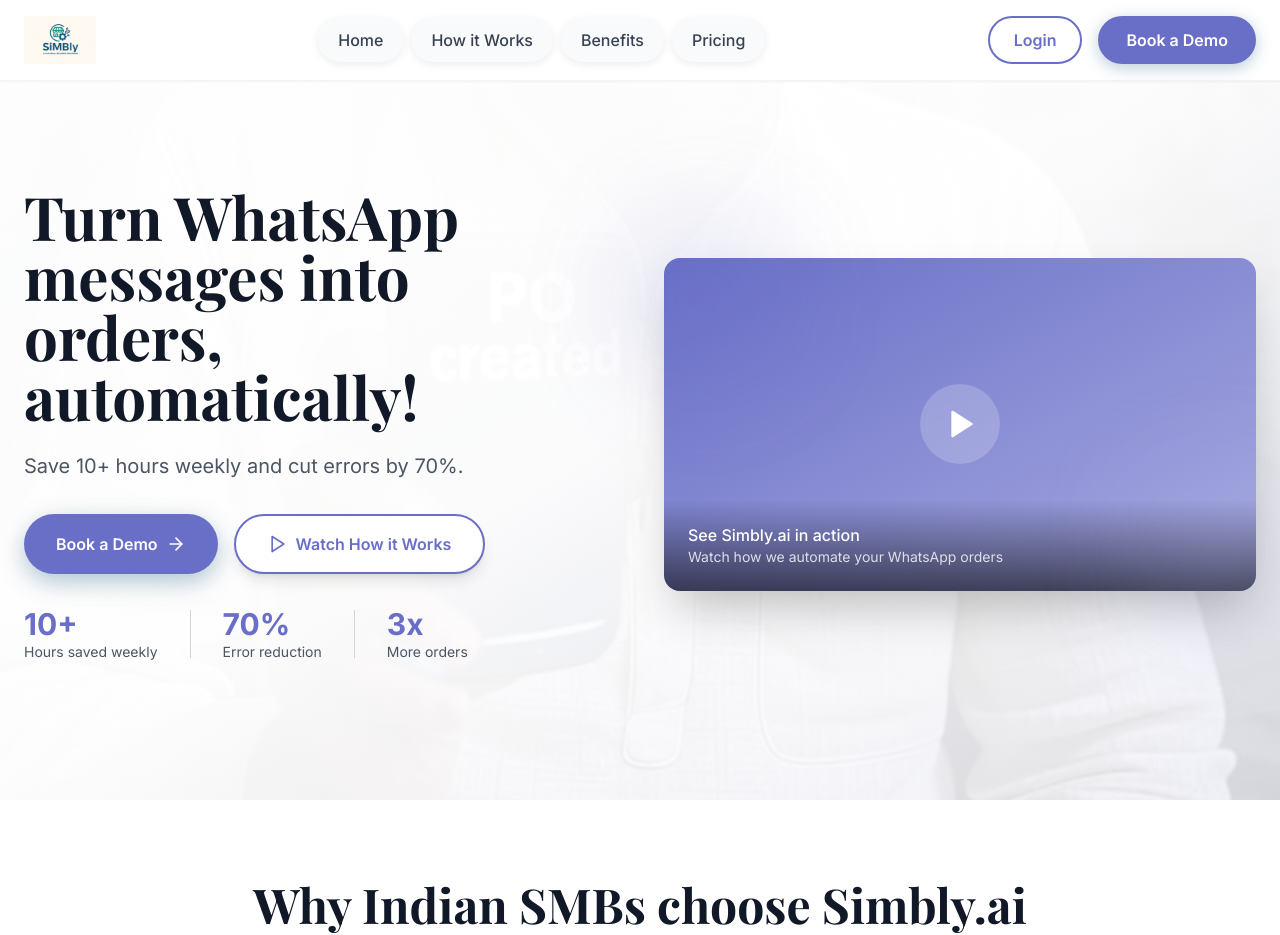
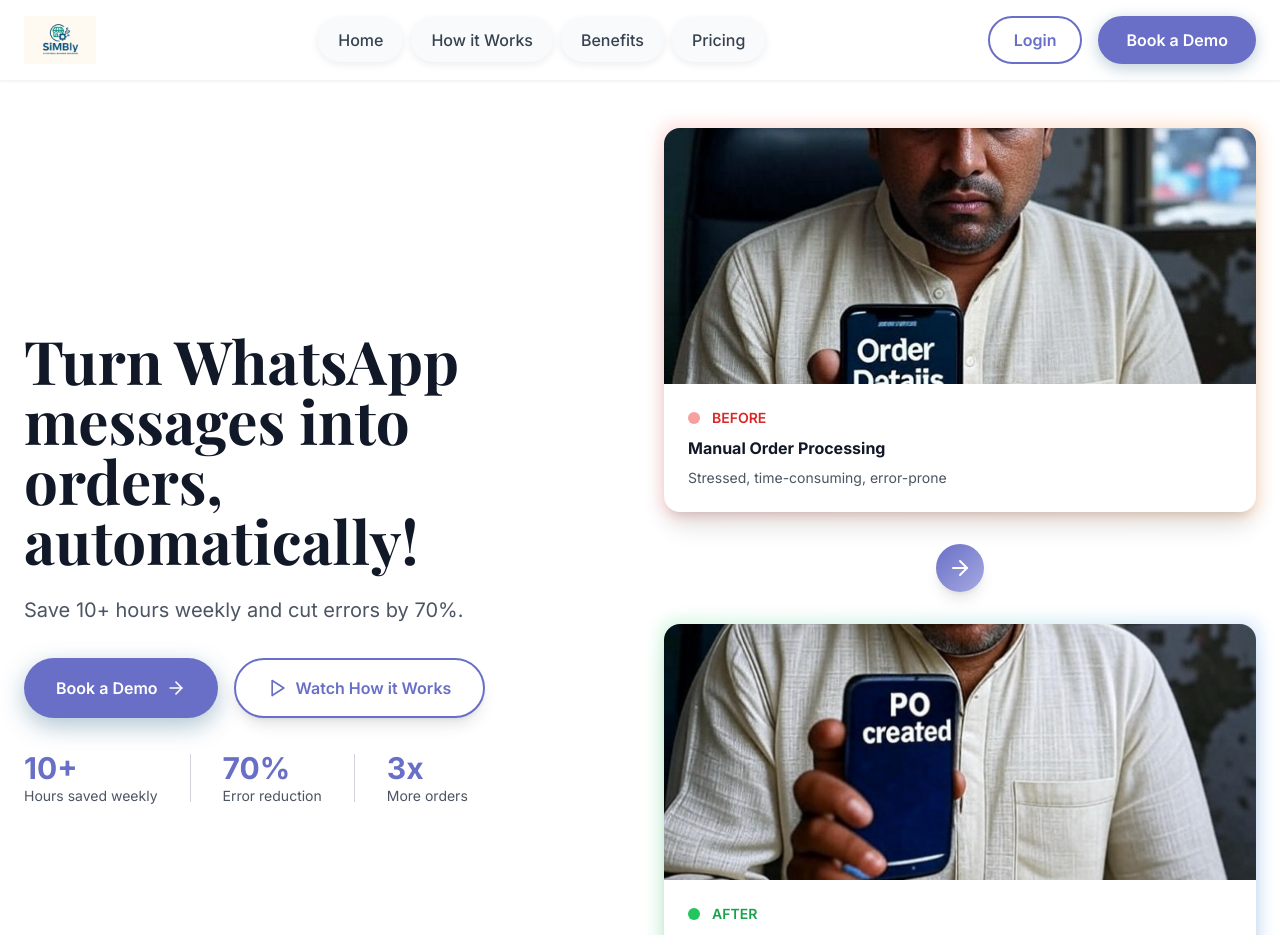
Before and after one commit to vikgid-spec/Outskill-Capstone-AIGF1, a React (Vite) app: page /home in a window 1280 px wide. Shown: the top 935 px of the page. Built offline with nearby package versions, Linux system fonts and the light colour scheme.

Commit message:
Updated Hero.tsx

```diff
--- a/src/components/Hero.tsx
+++ b/src/components/Hero.tsx
@@ -1,19 +1,12 @@
 import { Play, ArrowRight } from 'lucide-react';
-import heroBackground from '../assets/PO created copy.jpg';
+import orderReceived from '../assets/Order received-1 copy.jpeg';
+import poCreated from '../assets/PO created - 1 copy.jpeg';
 import { supabase } from '../lib/supabase'
 
 
 export default function Hero() {
   return (
     <section id="hero" className="relative pt-32 pb-20 px-6 min-h-screen flex items-center">
-      <div className="absolute inset-0 z-0">
-        <img
-          src={heroBackground}
-          alt="SMB Owner"
-          className="w-full h-full object-cover opacity-15"
-        />
-        <div className="absolute inset-0 bg-gradient-to-br from-white/95 via-white/90 to-secondary/10"></div>
-      </div>
       <div className="max-w-7xl mx-auto relative z-10">
         <div className="grid md:grid-cols-2 gap-12 items-center">
           <div>
@@ -51,20 +44,53 @@ export default function Hero() {
             </div>
           </div>
 
-          <div className="relative">
-            <div className="aspect-video bg-gradient-to-br from-primary to-secondary rounded-2xl shadow-2xl overflow-hidden relative">
-              <div className="absolute inset-0 flex items-center justify-center">
-                <div className="w-20 h-20 bg-white/20 backdrop-blur-sm rounded-full flex items-center justify-center cursor-pointer hover:bg-white/30 transition-all">
-                  <Play size={32} className="text-white ml-1" fill="white" />
+          <div className="relative space-y-8">
+            {/* Before - Order Received */}
+            <div className="relative group">
+              <div className="absolute -inset-1 bg-gradient-to-r from-red-400 to-orange-400 rounded-2xl blur opacity-25 group-hover:opacity-40 transition duration-300"></div>
+              <div className="relative bg-white rounded-2xl shadow-xl overflow-hidden">
+                <img
+                  src={orderReceived}
+                  alt="Business owner receiving order details on WhatsApp - looking stressed"
+                  className="w-full h-64 object-cover"
+                />
+                <div className="p-6">
+                  <div className="flex items-center gap-3 mb-2">
+                    <div className="w-3 h-3 bg-red-500 rounded-full animate-pulse"></div>
+                    <span className="text-red-600 font-semibold text-sm">BEFORE</span>
+                  </div>
+                  <h3 className="font-bold text-gray-900 mb-2">Manual Order Processing</h3>
+                  <p className="text-gray-600 text-sm">Stressed, time-consuming, error-prone</p>
                 </div>
               </div>
-              <div className="absolute bottom-0 left-0 right-0 p-6 bg-gradient-to-t from-black/60 to-transparent">
-                <p className="text-white font-medium">See Simbly.ai in action</p>
-                <p className="text-white/80 text-sm">Watch how we automate your WhatsApp orders</p>
+            </div>
+
+            {/* Arrow */}
+            <div className="flex justify-center">
+              <div className="w-12 h-12 bg-gradient-to-br from-primary to-secondary rounded-full flex items-center justify-center shadow-lg">
+                <ArrowRight size={24} className="text-white" />
               </div>
             </div>
-            <div className="absolute -bottom-6 -right-6 w-32 h-32 bg-secondary rounded-full blur-3xl opacity-30"></div>
-            <div className="absolute -top-6 -left-6 w-32 h-32 bg-primary rounded-full blur-3xl opacity-30"></div>
+
+            {/* After - PO Created */}
+            <div className="relative group">
+              <div className="absolute -inset-1 bg-gradient-to-r from-green-400 to-blue-400 rounded-2xl blur opacity-25 group-hover:opacity-40 transition duration-300"></div>
+              <div className="relative bg-white rounded-2xl shadow-xl overflow-hidden">
+                <img
+                  src={poCreated}
+                  alt="Business owner happy after PO is automatically created"
+                  className="w-full h-64 object-cover"
+                />
+                <div className="p-6">
+                  <div className="flex items-center gap-3 mb-2">
+                    <div className="w-3 h-3 bg-green-500 rounded-full"></div>
+                    <span className="text-green-600 font-semibold text-sm">AFTER</span>
+                  </div>
+                  <h3 className="font-bold text-gray-900 mb-2">Automated with Simbly.ai</h3>
+                  <p className="text-gray-600 text-sm">Happy, efficient, error-free</p>
+                </div>
+              </div>
+            </div>
           </div>
         </div>
       </div>
```
